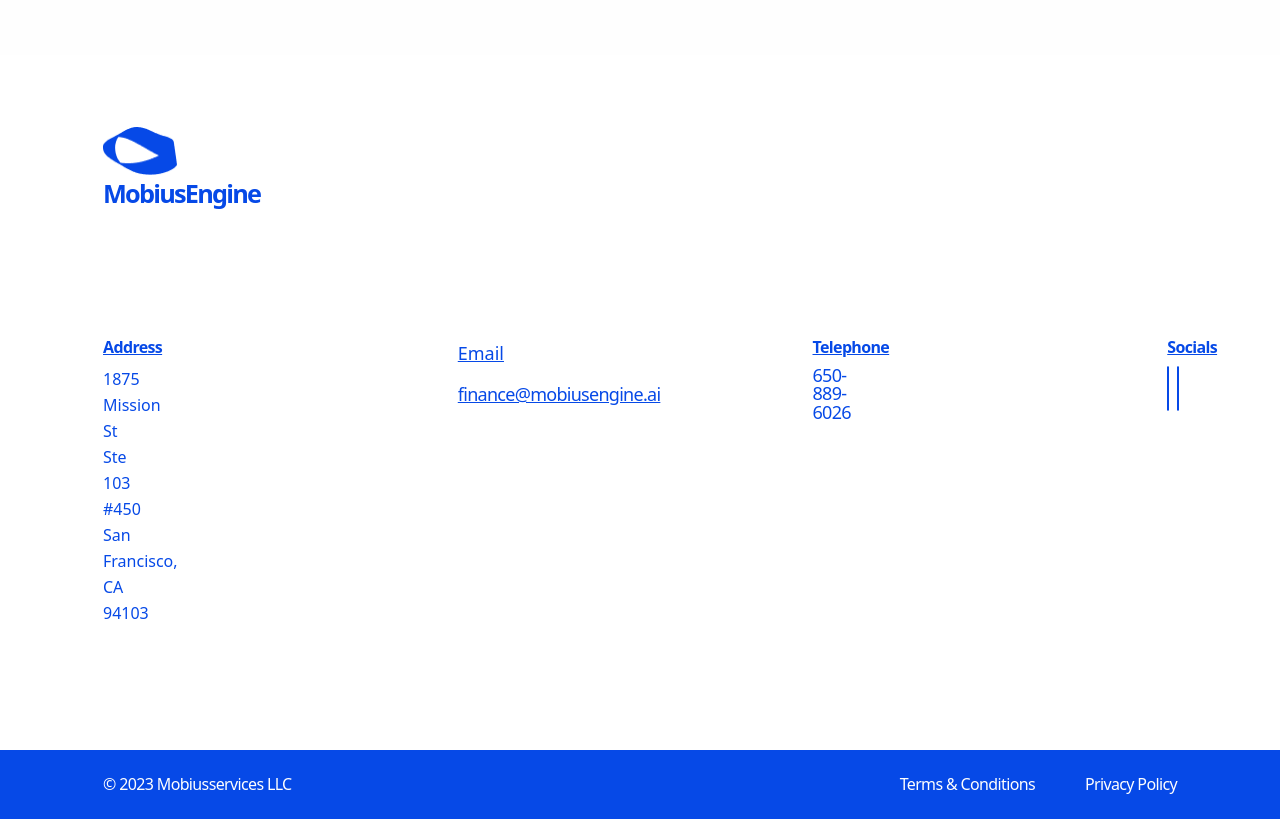
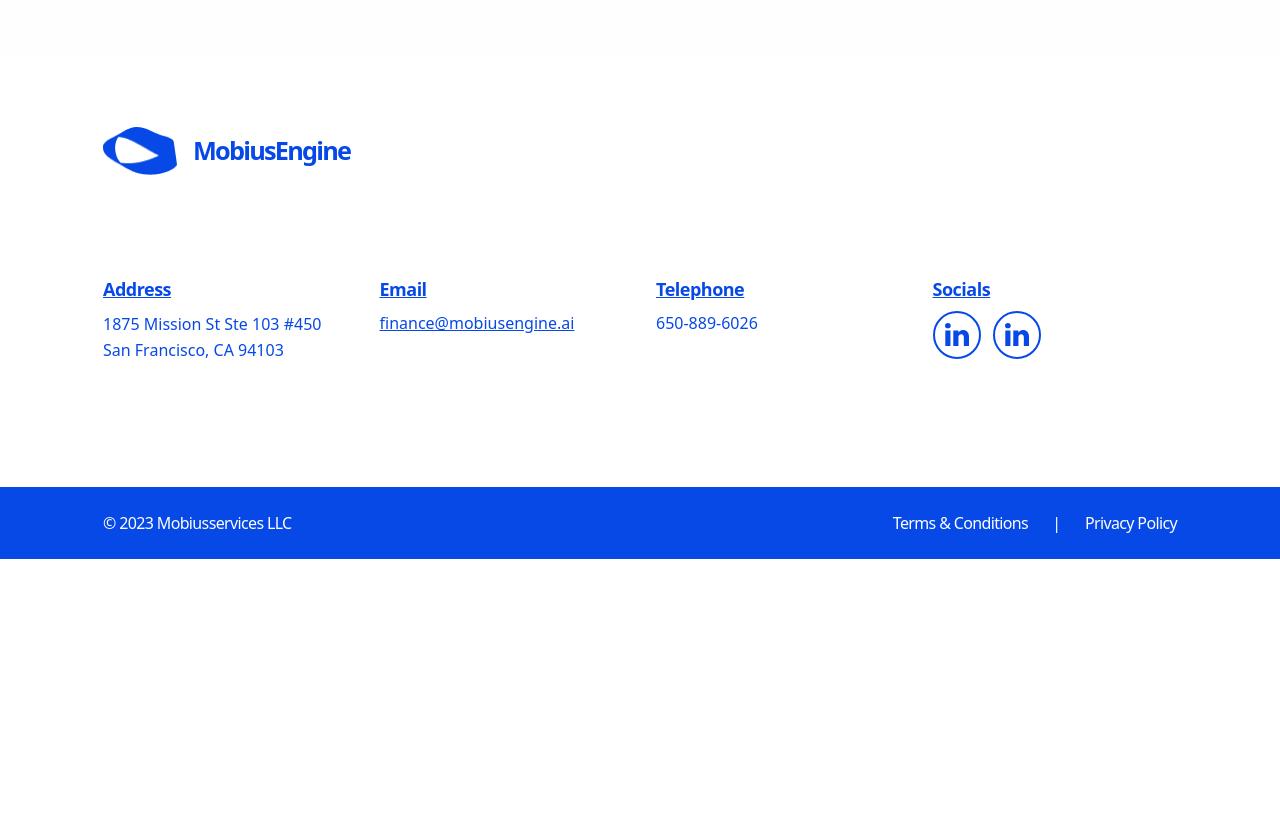
Before and after one commit to arul4902/project, a React (Vite) app: page / in a window 1280 px wide. Shown: the part 6880-7699 px from the top of the page. After the commit the page ends 7439 px from the top, so only its background shows below. Built offline with nearby package versions, Linux system fonts and the light colour scheme.

Commit message:
Update Desktop.tsx

```diff
--- a/src/screens/Desktop/Desktop.tsx
+++ b/src/screens/Desktop/Desktop.tsx
@@ -608,9 +608,9 @@ export const Desktop = (): JSX.Element => {
   <div className="max-w-[1920px] mx-auto">
     {/* Upper footer with white background */}
     <div className="bg-white px-4 md:px-[103px] pt-8 md:pt-[72px] pb-12 md:pb-[124px]">
-              {/* Logo and company info */}
-              <div className="mb-12 md:mb-[126px]">
-                <div className="w-[120px] md:w-[151px] h-[70px] md:h-[86px] mb-8 md:mb-[108px]">
+
+      {/* Logo and company name side-by-side */}
+      <div className="flex items-center mb-12 md:mb-[100px] gap-4">
         <img
           className="w-[60px] md:w-[74px] h-[40px] md:h-12"
           alt="Logo"
@@ -620,50 +620,60 @@ export const Desktop = (): JSX.Element => {
           MobiusEngine
         </div>
       </div>
-              </div>
 
-              {/* Contact information grid */}
-              <div className="grid grid-cols-1 md:grid-cols-4 gap-8 md:gap-[345px]">
+      {/* Contact Information grid */}
+      <div className="grid grid-cols-1 md:grid-cols-4 gap-8">
+        {/* Address */}
         <div>
-                  <h3 className="font-semibold text-[#0649e7] text-base tracking-[-0.64px] leading-[16.6px] underline mb-[10px]">
+          <h3 className="font-semibold text-[#0649e7] text-lg tracking-[-0.5px] mb-2 underline">
             Address
           </h3>
-                  <p className="font-medium text-[#0649e7] text-[#0649e7] text-base leading-relaxed">
+          <p className="font-medium text-[#0649e7] text-base leading-relaxed">
             1875 Mission St Ste 103 #450 San Francisco, CA 94103
           </p>
         </div>
+
+        {/* Email */}
         <div>
-                  <h3 className="font-medium text-[#0649e7] text-lg mb-4 underline">Email</h3>
+          <h3 className="font-semibold text-[#0649e7] text-lg tracking-[-0.5px] mb-2 underline">
+            Email
+          </h3>
           <a
             href="mailto:finance@mobiusengine.ai"
-                    className="font-medium text-[#0649e7] text-lg tracking-[-0.72px] leading-[18.7px] underline"
+            className="font-medium text-[#0649e7] text-base underline"
           >
             finance@mobiusengine.ai
           </a>
         </div>
+
+        {/* Telephone */}
         <div>
-                  <h3 className="font-semibold text-[#0649e7] text-base tracking-[-0.64px] leading-[16.6px] underline mb-[10px]">
+          <h3 className="font-semibold text-[#0649e7] text-lg tracking-[-0.5px] mb-2 underline">
             Telephone
           </h3>
-                  <p className="font-medium text-[#0649e7] text-lg tracking-[-0.72px] leading-[18.7px]">
+          <p className="font-medium text-[#0649e7] text-base">
             650-889-6026
           </p>
         </div>
+
+        {/* Socials */}
         <div>
-                  <h3 className="font-semibold text-[#0649e7] text-base tracking-[-0.64px] leading-[16.6px] underline mb-[10px]">
+          <h3 className="font-semibold text-[#0649e7] text-lg tracking-[-0.5px] mb-2 underline">
             Socials
           </h3>
-                  <div className="flex gap-2">
-                    <div className="w-[40px] h-[40px] md:w-[45px] md:h-[45px] rounded-[22.34px] border-[1.49px] border-solid border-[#0649e7] flex items-center justify-center">
+          <div className="flex gap-3 mt-2">
+            {/* LinkedIn */}
+            <div className="w-10 h-10 md:w-12 md:h-12 rounded-full border-2 border-[#0649e7] flex items-center justify-center">
               <img
-                        className="w-[16px] h-[15px] md:w-[19px] md:h-[18px]"
+                className="w-5 h-5 md:w-6 md:h-6"
                 alt="LinkedIn"
                 src="/shape-1.svg"
               />
             </div>
-                    <div className="w-[40px] h-[40px] md:w-[45px] md:h-[45px] rounded-[22.34px] border-[1.49px] border-solid border-[#0649e7] flex items-center justify-center">
+            {/* Other Social */}
+            <div className="w-10 h-10 md:w-12 md:h-12 rounded-full border-2 border-[#0649e7] flex items-center justify-center">
               <img
-                        className="w-[16px] h-[15px] md:w-[19px] md:h-[18px]"
+                className="w-5 h-5 md:w-6 md:h-6"
                 alt="Social"
                 src="/shape.svg"
               />
@@ -673,22 +683,30 @@ export const Desktop = (): JSX.Element => {
       </div>
     </div>
 
-            {/* Bottom footer with blue background */}
-            <div className="h-[60px] md:h-[69px] bg-[#0649e7] px-4 md:px-[103px] flex flex-col md:flex-row items-center justify-between py-4 md:py-0">
-              <p className="font-medium text-[#fefefe] text-sm md:text-base tracking-[-0.64px] leading-[16.6px] mb-2 md:mb-0">
+    {/* Bottom footer */}
+    <div className="h-auto bg-[#0649e7] px-4 md:px-[103px] flex flex-col md:flex-row items-center justify-between py-6">
+      <p className="font-medium text-[#fefefe] text-sm md:text-base tracking-[-0.64px] mb-2 md:mb-0 text-center">
         © 2023 Mobiusservices LLC
       </p>
-              <div className="flex gap-4 md:gap-[50px]">
-                <a href="#" className="font-medium text-[#fefefe] text-sm md:text-base tracking-[-0.64px] leading-[16.6px]">
+      <div className="flex gap-6 mt-2 md:mt-0">
+        <a
+          href="#"
+          className="font-medium text-[#fefefe] text-sm md:text-base tracking-[-0.64px]"
+        >
           Terms & Conditions
         </a>
-                <a href="#" className="font-medium text-[#fefefe] text-sm md:text-base tracking-[-0.64px] leading-[16.6px]">
+        <span className="text-[#fefefe] hidden md:inline">|</span>
+        <a
+          href="#"
+          className="font-medium text-[#fefefe] text-sm md:text-base tracking-[-0.64px]"
+        >
           Privacy Policy
         </a>
       </div>
     </div>
   </div>
 </footer>
+
       </div>
     </div>
   );
```
Lines whose indentation alone changed are shown as unchanged.
